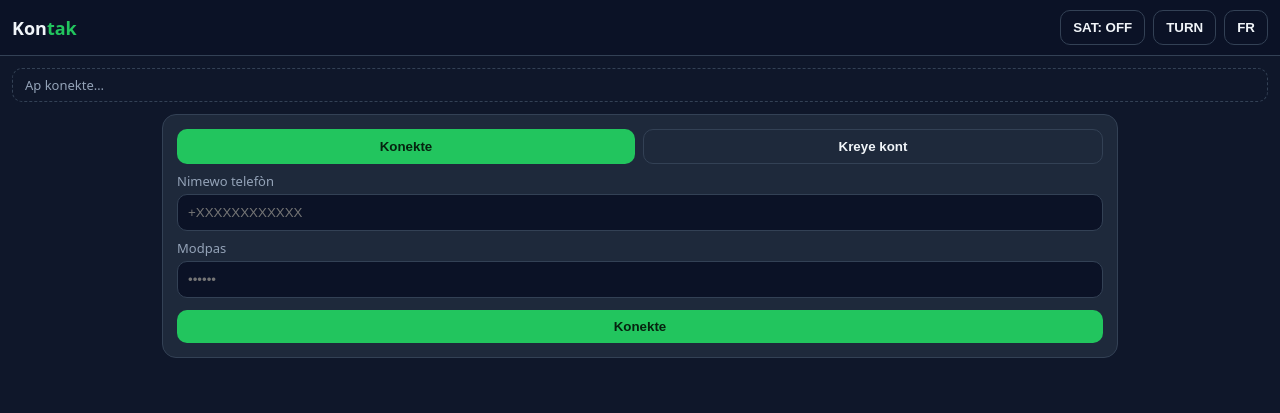
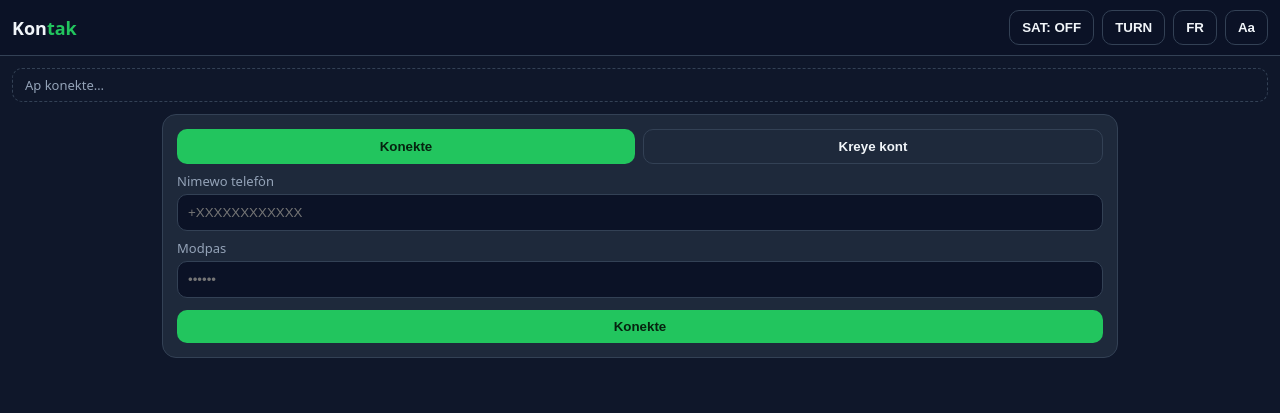
Before and after one commit to pipoxdavensonazor-bot/kontak, a website: page public/index.html in a window 1280 px wide. Drawn offline with Linux system fonts and the light colour scheme.

Commit message:
fix: syntax error in installBtn handler (}); instead of }); breaks all JS

```diff
--- a/public/index.html
+++ b/public/index.html
@@ -16,6 +16,7 @@
   <button id="satBtn" class="ghost">SAT: OFF</button>
   <button id="turnBtn" class="ghost">TURN</button>
   <button id="langBtn" class="ghost">FR</button>
+  <button id="contrastBtn" class="ghost">Aa</button>
   <button id="installBtn" class="ghost" hidden>Telechaje</button>
   <button id="logoutBtn" class="ghost" hidden>Soti</button>
 </div>
@@ -137,7 +138,7 @@ document.getElementById("installBtn").onclick = async () => {
     t.hidden = false;
     setTimeout(() => t.hidden = true, 3000);
   }
-);
+};
 window.addEventListener("appinstalled", () => {
   deferredPrompt = null;
   const btn = document.getElementById("installBtn");
```
